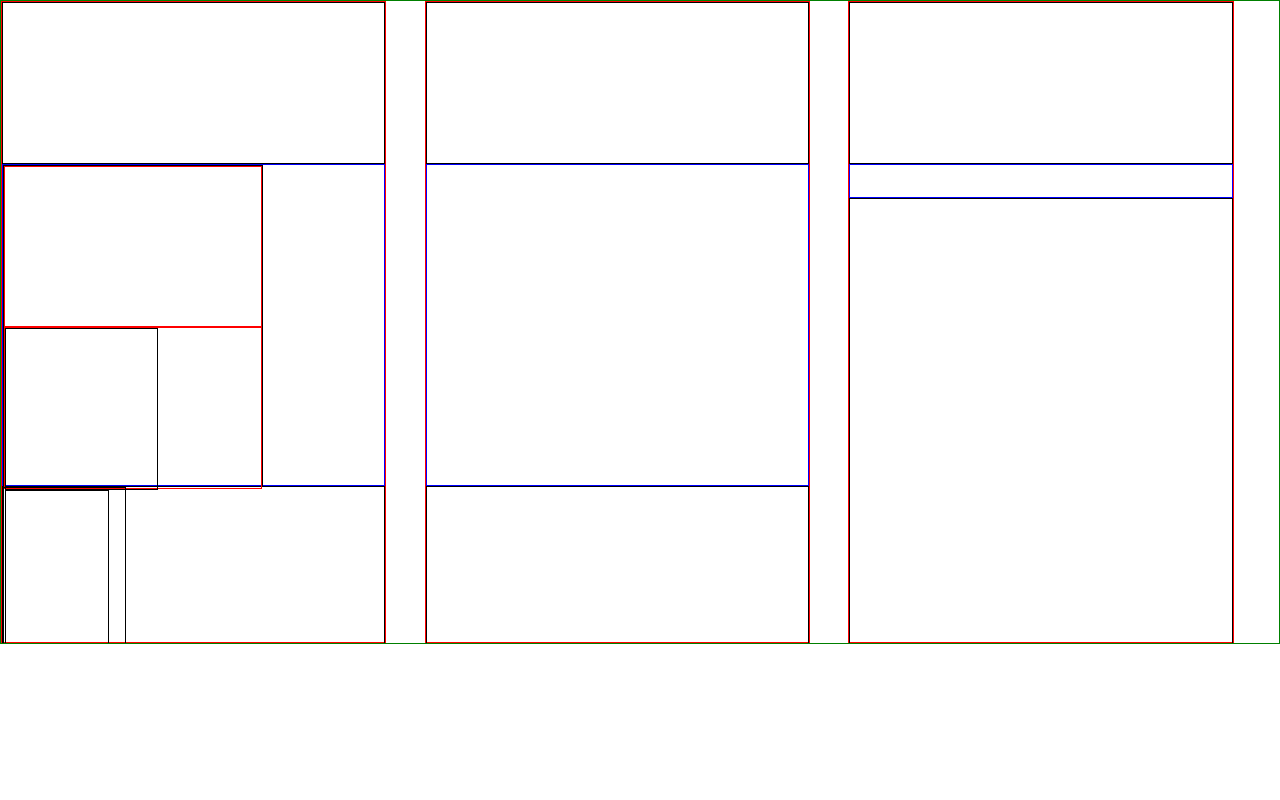
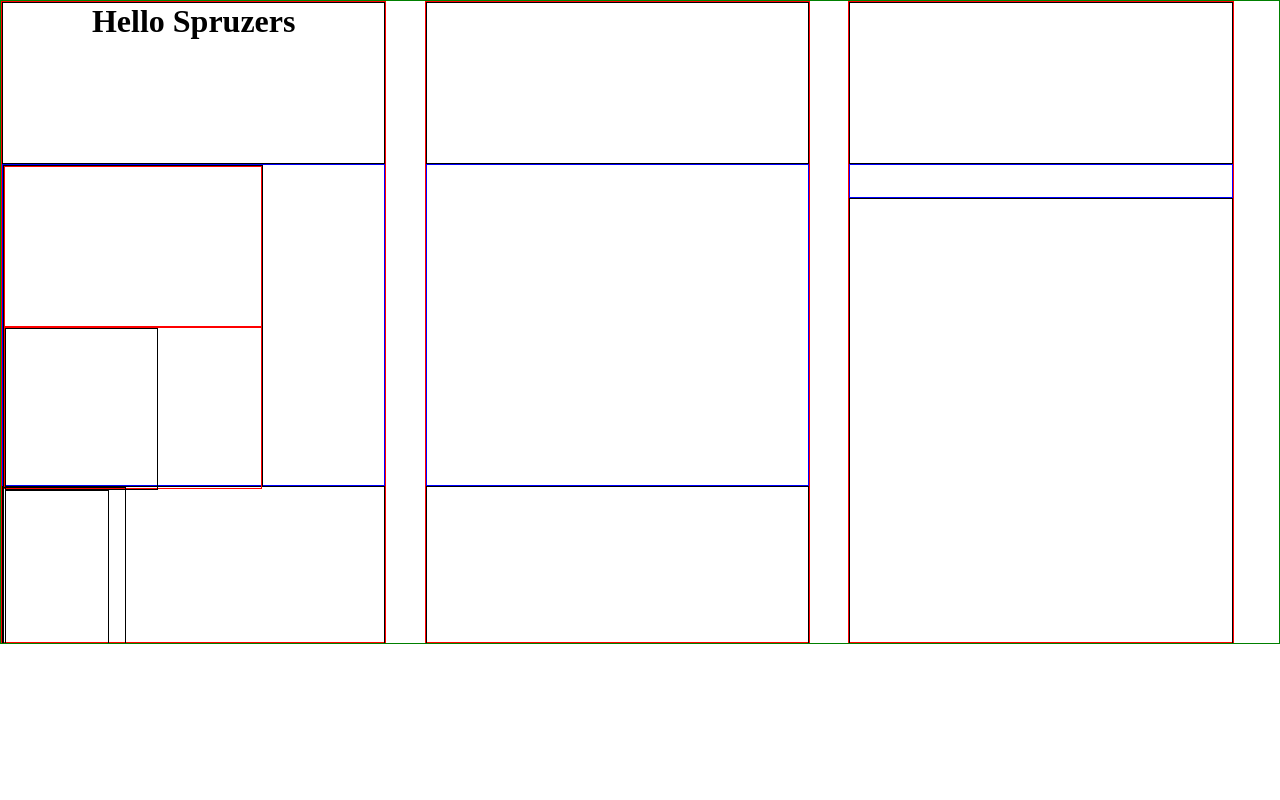
Before and after one commit to Spruzers/assignment-correction, a plain HTML site: page index.html in a window 1280 px wide. Drawn offline with Linux system fonts and the light colour scheme.

Commit message:
Modified index.html

```diff
--- a/index.html
+++ b/index.html
@@ -10,7 +10,7 @@
     <div id="container">
       <div class="col-one">
           <div class="row1">
-
+              <h1 style="text-align:center"> Hello Spruzers </h1>
           </div>
           <div class="row2">
               <div class="sub-col1 col2">
```
